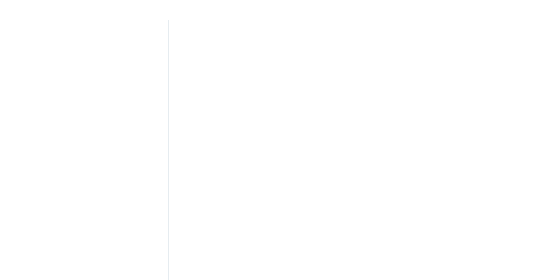
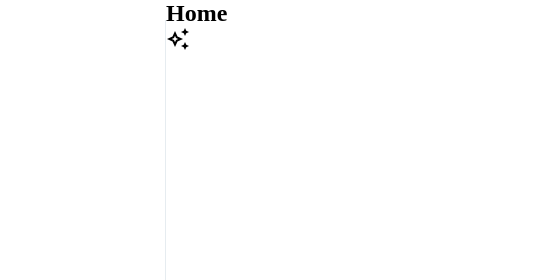
Before and after one commit to BharatChotwani/Twitter-Clone, a plain HTML site: page index.html in a window 1280 px wide. Shown: the top 280 px of the page, 94-640 px from the left. Drawn offline with nearby package versions, Linux system fonts and the light colour scheme.

Commit message:
Added Header

```diff
--- a/index.html
+++ b/index.html
@@ -57,5 +57,20 @@
         <button id="sidebar-btn" value="twitter">Twitter</button>
     </div>
     <!-- Sidebar end -->
+
+    <!-- Feed start -->
+    <div class="feed">
+    <header class="feed_header">
+     <h2>Home</h2>
+
+     <!-- star icon -->
+     <div class="right-side-icon">
+        <span class="material-symbols-outlined">
+            auto_awesome
+            </span>
+     </div>
+    </header>
+    </div>
+    <!-- Feed end -->
 </body>
 </html>
```
